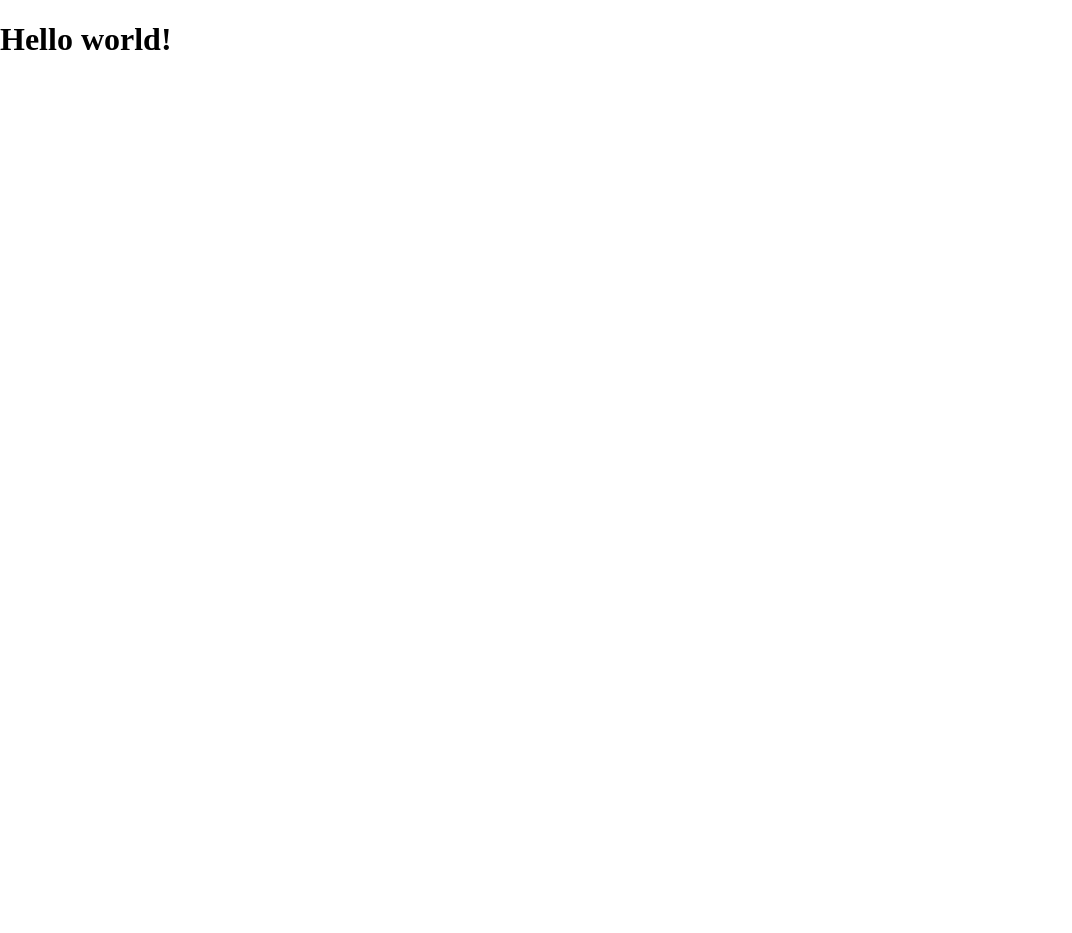
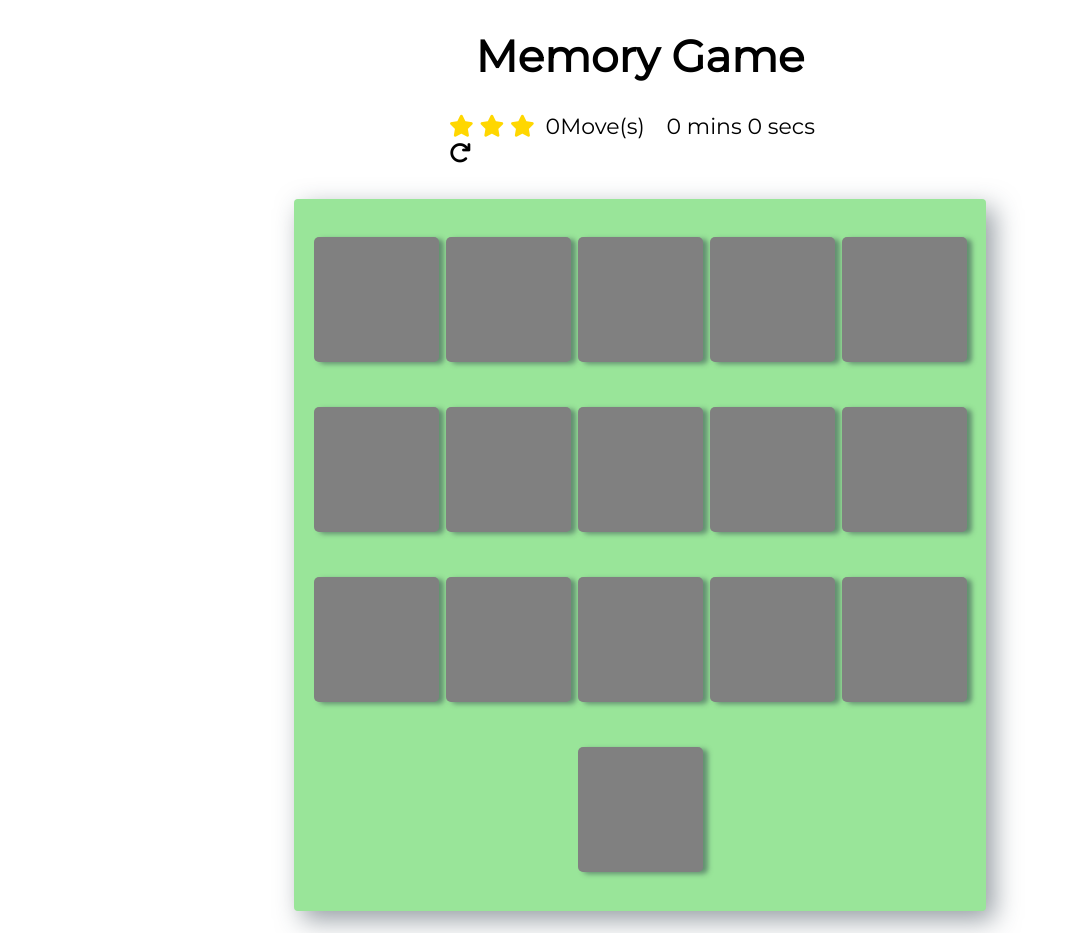
Before and after one commit to hannah-saurusrex/memory-game, a website: page app/index.html in a window 1280 px wide. Shown: the whole page, without its empty margins (0-1072 px from the left). Before the commit the page ends 800 px from the top, so only its background shows below. Drawn offline with Linux system fonts and the light colour scheme.

Commit message:
built out html structure and initial styling of memory game

```diff
--- a/app/assets/styles/styles.css
+++ b/app/assets/styles/styles.css
@@ -1,3 +1,106 @@
+html {
+    box-sizing: border-box;
+}
+
+*::before, *::after {
+    box-sizing: inherit;
+}
+
+html, body {
+    width: 100%;
+    height: 100%;
+    margin: 0 auto;
+    padding: 0;
+}
+
 body {
-    margin: 0 auto;
+    font-family: 'Montserrat', sans-serif;
+    font-size: 16px;
 }
+
+.container {
+    display: flex;
+    justify-content: center;
+    align-items: center;
+    flex-direction: column;
+}
+
+/* score panel styles */
+.score-panel {
+    text-align: left;
+    margin-bottom: 10px;
+}
+
+.score-panel .stars {
+    margin: 0;
+    padding: 0;
+    display: inline-block;
+    margin: 0 5px 0 0;
+}
+
+.score-panel .stars li {
+    display: inline-block;
+    list-style: none;
+}
+
+.score-panel .restart {
+    float: right;
+    cursor: pointer;
+}
+
+.fa-star {
+    color: gold;
+}
+
+.timer {
+    display: inline-block;
+    margin: 0 1rem;
+}
+
+/* deck styles */
+.deck {
+    width: 85%;
+    background: #99e599;
+    padding: 1rem;
+    border-radius: 4px;
+    box-shadow: 8px 9px 26px 0 rgba(46, 61, 73, 0.5);
+    display: flex;
+    flex-wrap: wrap;
+    justify-content: space-around;
+    align-items: center;
+}
+
+.deck .card {
+    height: 3.7rem;
+    width: 3.7rem;
+    margin: 0.2rem 0.2rem;
+    background: grey;
+    font-size: 0;
+    color: #ffffff;
+    border-radius: 5px;
+    cursor: pointer;
+    display: flex;
+    justify-content: center;
+    align-items: center;
+    box-shadow: 5px 2px 5px 0 rgba(46, 61, 73, 0.5);
+}
+
+@media (min-width: 768px) {
+	.container {
+		font-size: 22px;
+	}
+
+	.deck {
+		width: 660px;
+		height: 680px;
+	}
+
+	.deck .card {
+		height: 125px;
+		width: 125px;
+	}
+
+	.popup {
+		width: 60%;
+	}
+}
--- a/app/index.html
+++ b/app/index.html
@@ -6,9 +6,91 @@
     <meta http-equiv="X-UA-Compatible" content="ie=edge">
     <link rel="stylesheet" href="./assets/styles/styles.css">
     <link href="https://fonts.googleapis.com/css?family=Montserrat&display=swap" rel="stylesheet">
+    <script src="https://kit.fontawesome.com/a7e2bfbb25.js" crossorigin="anonymous"></script>
     <title>Document</title>
 </head>
 <body>
-    <h1>Hello world!</h1>
+    <div class="container">
+        <header>
+            <h1>Memory Game</h1>
+        </header>
+
+        <section class="score-panel">
+            <ul class="stars">
+                <li class="star">
+                    <i class="fas fa-star"></i>
+                </li>
+                <li class="star">
+                    <i class="fas fa-star"></i>
+                </li>
+                <li class="star">
+                    <i class="fas fa-star"></i>
+                </li>
+            </ul>
+
+            <span class="moves">0</span>Move(s)
+
+            <div class="timer">0 mins 0 secs</div>
+
+            <div class="researt">
+                <i class="fas fa-redo"></i>
+            </div>
+
+        </section>
+
+        <ul class="deck" id="card-deck">
+            <li class="card" type="candy-cane">
+                <i class="fas fa-candy-cane"></i>
+            </li>
+            <li class="card" type="candy-cane">
+                <i class="fas fa-candy-cane"></i>
+            </li>
+            <li class="card" type="snowman">
+                <i class="fas fa-snowman"></i>
+            </li>
+            <li class="card" type="snowman">
+                    <i class="fas fa-snowman"></i>
+            </li>
+            <li class="card" type="sleigh">
+                <i class="fas fa-sleigh"></i>
+            </li>
+            <li class="card" type="sleigh">
+                <i class="fas fa-sleigh"></i>
+            </li>
+            <li class="card" type="holly">
+                <i class="fas fa-holly-berry"></i>
+            </li>
+            <li class="card" type="holly">
+                <i class="fas fa-holly-berry"></i>
+            </li>
+            <li class="card" type="gifts">
+                <i class="fas fa-gifts"></i>
+            </li>
+            <li class="card" type="gifts">
+                <i class="fas fa-gifts"></i>
+            </li>
+            <li class="card" type="cookie">
+                <i class="fas fa-cookie-bite"></i>
+            </li>
+            <li class="card" type="cookie">
+                <i class="fas fa-cookie-bite"></i>
+            </li>
+            <li class="card" type="gifts">
+                <i class="fas fa-gifts"></i>
+            </li>
+            <li class="card" type="gifts">
+                <i class="fas fa-gifts"></i>
+            </li>
+            <li class="card" type="cookie">
+                <i class="fas fa-cookie-bite"></i>
+            </li>
+            <li class="card" type="cookie">
+                <i class="fas fa-cookie-bite"></i>
+            </li>
+        </ul>
+    </div>
+
+
+    <script src="./scripts/app.js"></script>
 </body>
 </html>
--- a/app/temp/styles/styles.css
+++ b/app/temp/styles/styles.css
@@ -1,2 +1,85 @@
+html {
+  box-sizing: border-box; }
+
+*::before, *::after {
+  box-sizing: inherit; }
+
+html, body {
+  width: 100%;
+  height: 100%;
+  margin: 0 auto;
+  padding: 0; }
+
 body {
-  margin: 0 auto; }
+  font-family: 'Montserrat', sans-serif;
+  font-size: 16px; }
+
+.container {
+  display: flex;
+  justify-content: center;
+  align-items: center;
+  flex-direction: column; }
+
+/* score panel styles */
+.score-panel {
+  text-align: left;
+  margin-bottom: 10px; }
+
+.score-panel .stars {
+  margin: 0;
+  padding: 0;
+  display: inline-block;
+  margin: 0 5px 0 0; }
+
+.score-panel .stars li {
+  display: inline-block;
+  list-style: none; }
+
+.score-panel .restart {
+  float: right;
+  cursor: pointer; }
+
+.fa-star {
+  color: gold; }
+
+.timer {
+  display: inline-block;
+  margin: 0 1rem; }
+
+/* deck styles */
+.deck {
+  width: 85%;
+  background: #99e599;
+  padding: 1rem;
+  border-radius: 4px;
+  box-shadow: 8px 9px 26px 0 rgba(46, 61, 73, 0.5);
+  display: flex;
+  flex-wrap: wrap;
+  justify-content: space-around;
+  align-items: center; }
+
+.deck .card {
+  height: 3.7rem;
+  width: 3.7rem;
+  margin: 0.2rem 0.2rem;
+  background: grey;
+  font-size: 0;
+  color: #ffffff;
+  border-radius: 5px;
+  cursor: pointer;
+  display: flex;
+  justify-content: center;
+  align-items: center;
+  box-shadow: 5px 2px 5px 0 rgba(46, 61, 73, 0.5); }
+
+@media (min-width: 768px) {
+  .container {
+    font-size: 22px; }
+  .deck {
+    width: 660px;
+    height: 680px; }
+  .deck .card {
+    height: 125px;
+    width: 125px; }
+  .popup {
+    width: 60%; } }
```
Also changed, not shown: app/scripts/app.js (added).
